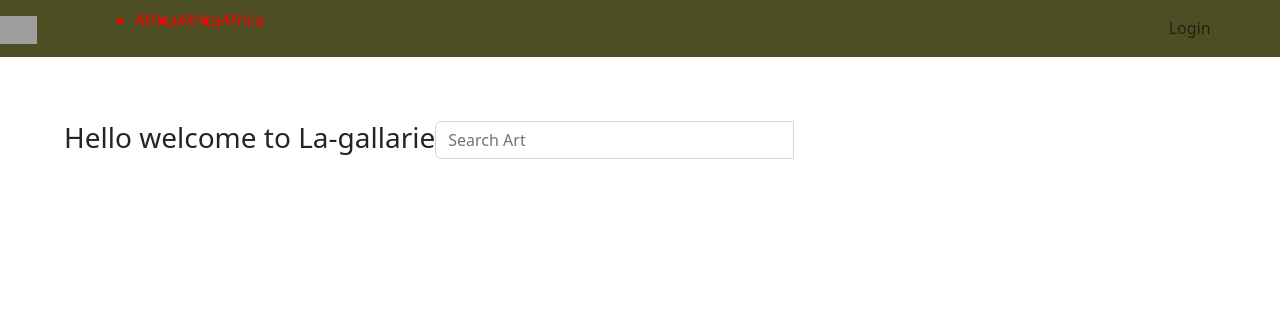
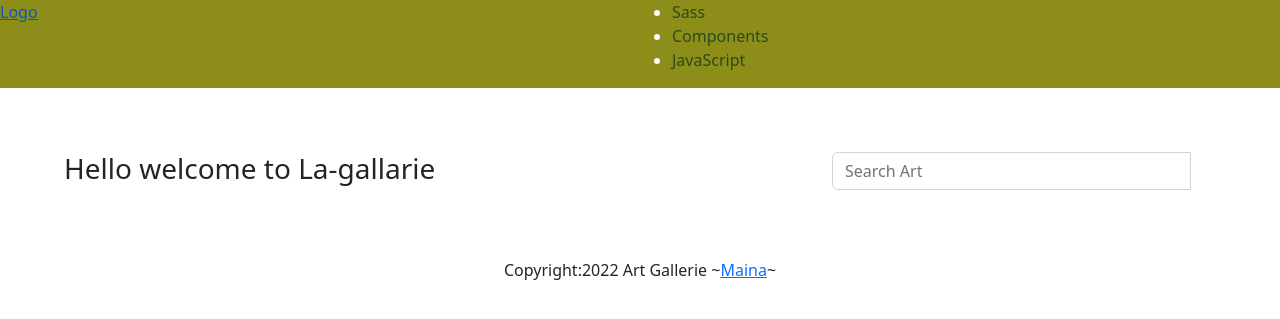
Before and after one commit to Martin023/la-galerie, a Django app: page /home/ in a window 1280 px wide. Shown: the top 319 px of the page. Run offline with Django 4.2, Linux system fonts and the light colour scheme; data that the repository does not hold is empty; some libraries are stand-ins or nearby versions; grey boxes are pictures that could not be loaded.

Commit message:
Adding the footer

```diff
--- a/gallery/templates/art/base.html
+++ b/gallery/templates/art/base.html
@@ -33,6 +33,10 @@
     <script src="https://cdn.jsdelivr.net/npm/bootstrap@5.2.0-beta1/dist/js/bootstrap.bundle.min.js" integrity="sha384-pprn3073KE6tl6bjs2QrFaJGz5/SUsLqktiwsUTF55Jfv3qYSDhgCecCxMW52nD2" crossorigin="anonymous"></script>
     {% endblock %}
 
+    <div class="footer">
+        <p class="text-center">Copyright:2022 Art Gallerie ~<a href="https://github.com/Martin023">Maina</a>~</p>
+    </div>
+
 
 </body>
 </html>
--- a/gallery/templates/navbar.html
+++ b/gallery/templates/navbar.html
@@ -2,25 +2,14 @@
 
 {% endblock %}
 {{super}}
-<nav class="navbar navbar-expand-lg  ">
-    <div class="container-fluid nav" >
-        <a href="#" class="navbar-brand">
-            <img src="images/logo.svg" height="28" alt="CoolBrand">
-        </a>
-        <button type="button" class="navbar-toggler" data-bs-toggle="collapse" data-bs-target="#navbarCollapse">
-            <span class="navbar-toggler-icon"></span>
-        </button>
-        <div class="collapse navbar-collapse container " id="navbarCollapse">
-            <div class="navbar-nav container ul">
-                <ul class="ul">
-                    <span><li>Africa</li></span>
-                    <span><li>Africa</li></span>
-                    <span><li>Africa</li></span>
-                </ul>
-            </div>
-            <div class="navbar-nav ms-auto">
-                <a href="#" class="nav-item nav-link">Login</a>
-            </div>
-        </div>
+<nav>
+    <a href="#" class="brand-logo">Logo</a>
+    <div class="nav-wrapper">
+
+      <ul id="nav-mobile" class="center hide-on-med-and-down">
+        <li><a href="sass.html">Sass</a></li>
+        <li><a href="badges.html">Components</a></li>
+        <li><a href="collapsible.html">JavaScript</a></li>
+      </ul>
     </div>
-</nav>
+  </nav>
--- a/static/css/gallery.css
+++ b/static/css/gallery.css
@@ -8,6 +8,7 @@
     width:30%;
     box-shadow: 0 4px 8px 0 rgba(0,0,0,0.6);
     transition: 0.3s;
+
 }
 .card:hover {
     box-shadow: 0 8px 16px 0 rgba(0,0,0,0.3);
@@ -17,6 +18,8 @@
     display: flex;
     justify-content: center;
     gap: 3%;
+    flex-wrap: wrap;
+    row-gap: 20px;
 }
 .title{
     padding: 2%;
@@ -24,32 +27,35 @@
 .card-footer{
     margin-bottom: 0%;
 }
-nav{
-    background-color: rgb(78, 78, 37);
-    justify-content: space-between;
-}
 
-.navbar{
-    color:#fff;
-}
 .hero{
     padding:5%;
     display:flex;
-
+    justify-content: space-between;
 
 }
 .welcome{
     padding :5%;
 }
-.nav {
-    color:red;
+nav{
+    background-color: rgb(141, 141, 26);
+    display: flex;
+    justify-content: space-between;
+}
+
+.nav-wrapper{
+    color:#fff;
+    width:50%;
     display: flex;
     flex-direction: row;
-    margin-left: 0% auto;
-    justify-content: space-between;
+
+
 }
-.ul{
-    display: flex;
-    flex-direction: row;
-    align-items: center;
+.nav-wrapper a{
+    text-decoration: none;
+    color:rgb(42, 75, 30);
 }
+.nav-wrapper ul{
+    display: inline;
+    text-decoration: none;
+}
```
